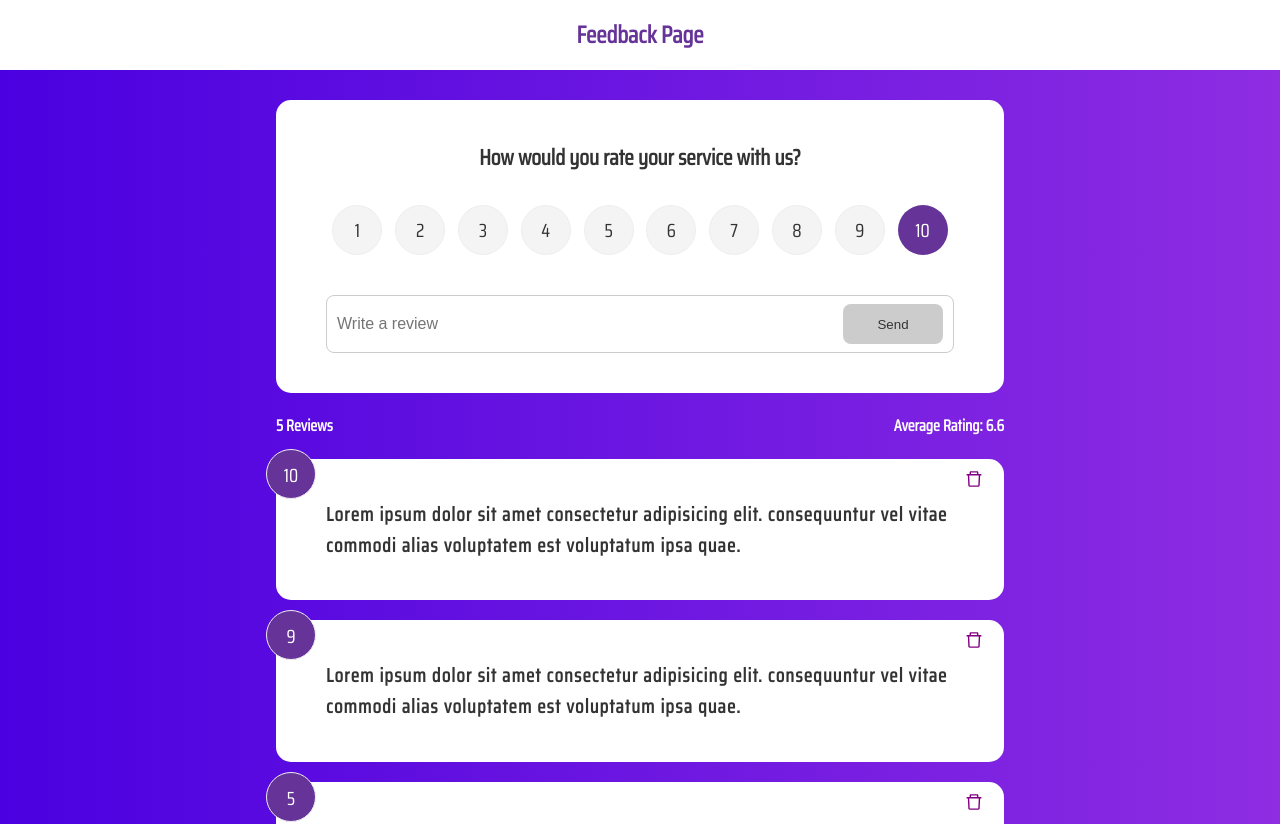
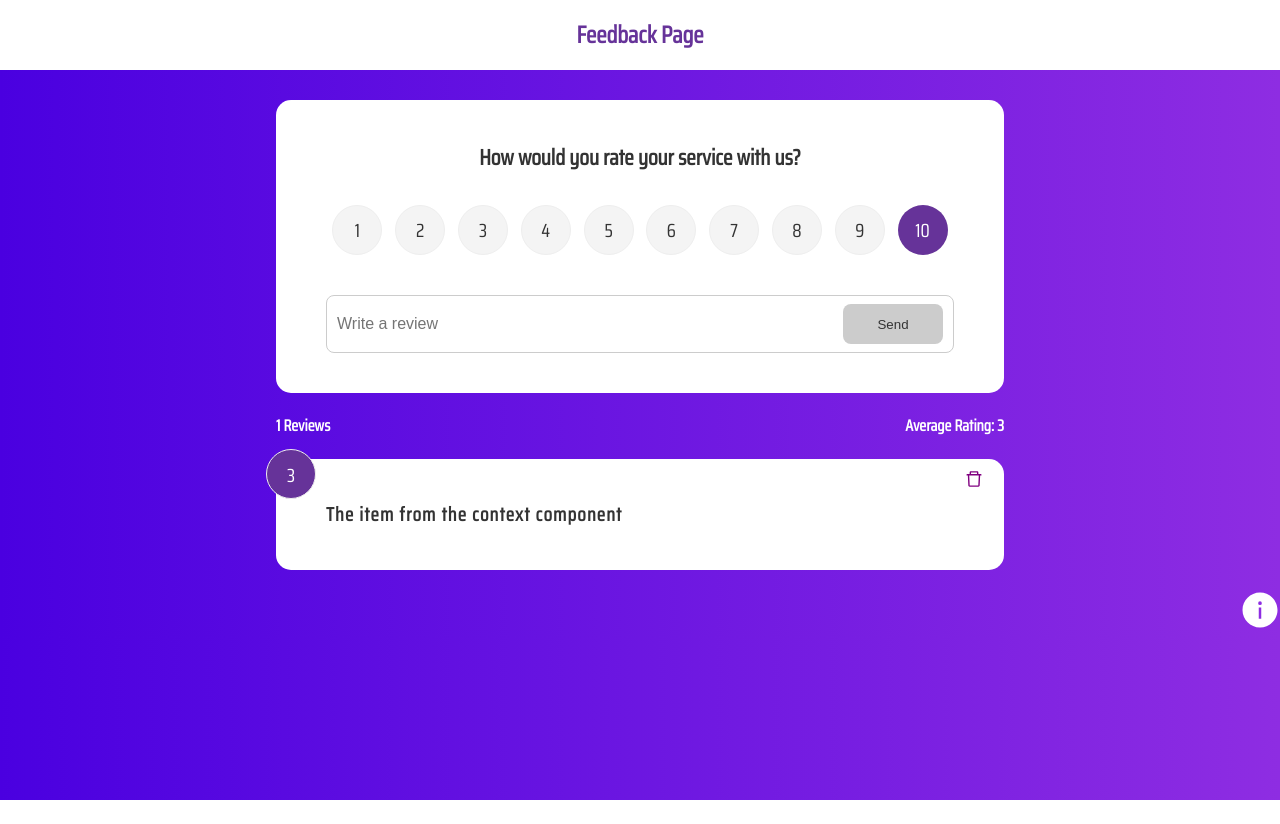
Before and after one commit to odedAtias/feedback-page, a React (Create React App) app: page / in a window 1280 px wide. Shown: the top 824 px of the page. After the commit the page ends 800 px from the top, so only its background shows below. Built offline with nearby package versions, Linux system fonts and the light colour scheme.

Commit message:
Adding Feedbacks context service to our project

```diff
--- a/src/App.js
+++ b/src/App.js
@@ -12,6 +12,8 @@ import FeedbackData from './Services/FeedbackData';
 // npm dependencies imports
 import { v4 as uuidv4 } from 'uuid';
 import { BrowserRouter as Router, Routes, Route } from 'react-router-dom';
+// Context's
+import { FeedbackProvider } from './Context/FeedbackContext';
 
 function App() {
 	//App States
@@ -32,6 +34,7 @@ function App() {
 	};
 
 	return (
+		<FeedbackProvider>
 			<Router>
 				<Header />
 				<div className='container'>
@@ -44,10 +47,7 @@ function App() {
 								<>
 									<FeedbackForm onAddFeedback={addFeedback} />
 									<FeedbackStats feedbacks={feedbacks} />
-								<FeedBackList
-									feedbacks={feedbacks}
-									onDeleteFeedback={deleteFeedback}
-								/>
+									<FeedBackList onDeleteFeedback={deleteFeedback} />
 								</>
 							}></Route>
 						{/* Second route */}
@@ -56,6 +56,7 @@ function App() {
 				</div>
 				<AboutIconLink />
 			</Router>
+		</FeedbackProvider>
 	);
 }
 
--- a/src/Components/FeedbackList.jsx
+++ b/src/Components/FeedbackList.jsx
@@ -1,11 +1,14 @@
+//Hooks imports
+import { useContext } from 'react';
 // Components imports
 import FeedbackItem from './FeedbackItem';
-// PropTypes
-import { PropTypes } from 'prop-types';
 // Framer motion
 import { motion, AnimatePresence } from 'framer-motion';
+// Context's imports
+import FeedbackContext from '../Context/FeedbackContext';
 
-const FeedbackList = ({ feedbacks, onDeleteFeedback }) => {
+const FeedbackList = ({ onDeleteFeedback }) => {
+	const { feedbacks } = useContext(FeedbackContext);
 	if (!feedbacks || feedbacks.length === 0) return <p>No feedback yet</p>;
 	//Animations
 	return (
@@ -30,14 +33,4 @@ const FeedbackList = ({ feedbacks, onDeleteFeedback }) => {
 	);
 };
 
-FeedbackList.propTypes = {
-	feedbacks: PropTypes.arrayOf(
-		PropTypes.shape({
-			id: PropTypes.string.isRequired,
-			text: PropTypes.string.isRequired,
-			rating: PropTypes.number.isRequired,
-		})
-	),
-};
-
 export default FeedbackList;
--- a/src/Components/FeedbackStats.jsx
+++ b/src/Components/FeedbackStats.jsx
@@ -1,5 +1,8 @@
-//PropTypes
-import { PropTypes } from 'prop-types';
+//Hooks imports
+import { useContext } from 'react';
+// Contexts imports
+import FeedbackContext from '../Context/FeedbackContext';
+
 //Average Calculate
 const avg = feedbacks => {
 	let sum = feedbacks.reduce((sum, current) => sum + current.rating, 0);
@@ -8,7 +11,8 @@ const avg = feedbacks => {
 	return parseFloat((sum / feedbacks.length).toFixed(2));
 };
 
-const FeedbackStats = ({ feedbacks }) => {
+const FeedbackStats = () => {
+	const { feedbacks } = useContext(FeedbackContext);
 	return (
 		<div className='feedback-stats'>
 			<h4>{feedbacks.length} Reviews</h4>
@@ -17,7 +21,4 @@ const FeedbackStats = ({ feedbacks }) => {
 	);
 };
 
-FeedbackStats.propTypes = {
-	feedbacks: PropTypes.array.isRequired,
-};
 export default FeedbackStats;
--- /dev/null
+++ b/src/Context/FeedbackContext.js
@@ -0,0 +1,20 @@
+import { createContext, useState } from 'react';
+
+const FeedbackContext = createContext();
+
+export const FeedbackProvider = ({ children }) => {
+	const [feedbacks, setFeedbacks] = useState([
+		{
+			id: '1',
+			text: 'The item from the context component',
+			rating: 3,
+		},
+	]);
+	return (
+		<FeedbackContext.Provider value={{ feedbacks }}>
+			{children}
+		</FeedbackContext.Provider>
+	);
+};
+
+export default FeedbackContext;
```
Lines whose indentation alone changed are shown as unchanged.
